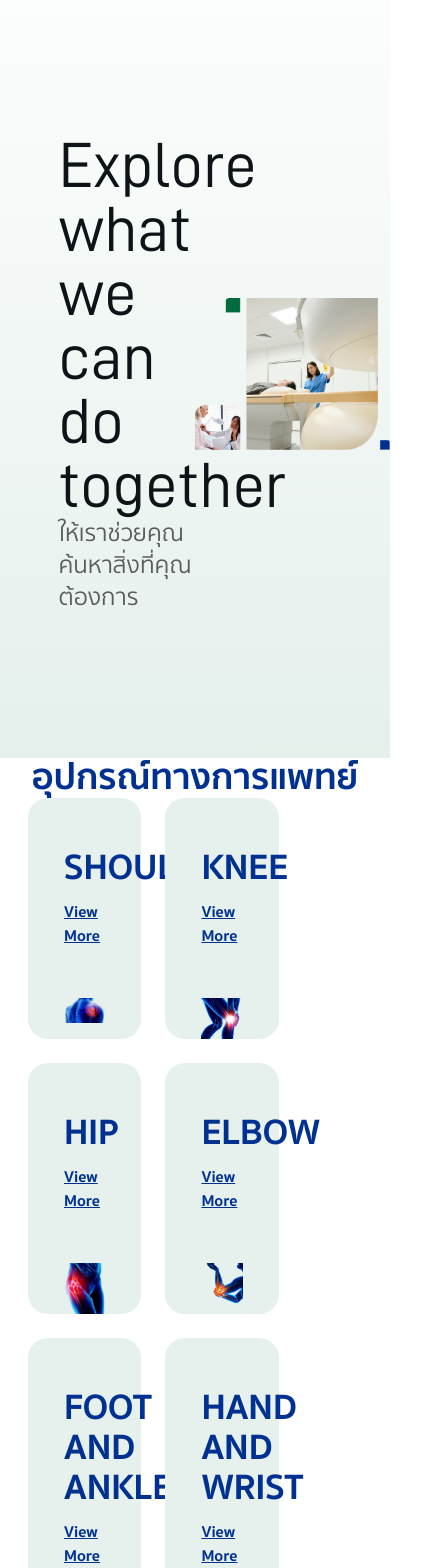
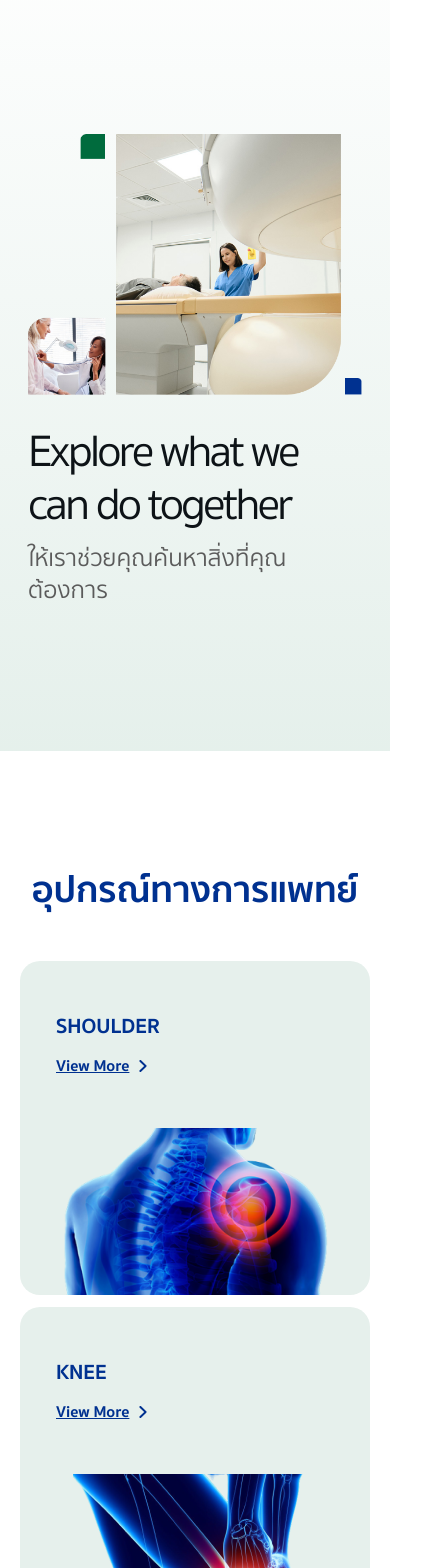
Before and after one commit to MarkSuttirak/homebakery, a React (Create React App) app: page /new-categories in a window 390 px wide. Shown: the part 80-1648 px from the top of the page, 437 px wide, since content can reach past the window. Built offline with nearby package versions, Linux system fonts and the light colour scheme.

Commit message:
meditime

```diff
--- a/src/pages/new-categories.js
+++ b/src/pages/new-categories.js
@@ -70,31 +70,31 @@ function NewCategories() {
   ];
   return (
     <main>
-      <section className="new-cat-banner py-36">
-        <div className="max-w-[1382px] mx-auto flex items-center">
-          <div className="w-[50%] pl-[15%]">
-            <h2 className="text-[#0d1317] text-[64px] leading-[64px] dDinFont">
+      <section className="new-cat-banner py-36 px-7">
+        <div className="max-w-[1382px]  mx-auto flex flex-col-reverse sm:flex-row items-center">
+          <div className="w-full xl:w-[50%] xl:pl-[15%] sm:pr-5 xl:pr-0">
+            <h2 className="text-[#0d1317] text-[45px] sm:text-[51px] xl:text-[64px] leading-[53px] xl:leading-[64px] mt-[30px] sm:mt-0  font-medium tracking-[-3px]">
               Explore what we <br /> can do together
             </h2>
-            <p className="text-[#5b5b5b] text-2xl font-medium">
+            <p className="text-[#5b5b5b] text-2xl font-medium mt-3">
               ให้เราช่วยคุณค้นหาสิ่งที่คุณต้องการ
             </p>
           </div>
-          <div className="w-[50%]">
+          <div className="w-full xl:w-[50%]">
             <img src={NewCatHeroImage} alt="" />
           </div>
         </div>
       </section>
 
-      <section>
+      <section className="my-[120px]">
         <div className="max-w-[1350px] mx-auto">
           <h2 className="text-[#003190] text-4xl font-bold text-center">
             อุปกรณ์ทางการแพทย์
           </h2>
-          <div className="flex gap-6 flex-wrap pl-7">
+          <div className="flex gap-3 xl:gap-6 flex-col sm:flex-row flex-wrap sm:pl-3 xl:pl-7 mt-[50px] xl:mt-[80px] mx-5">
             {category.map((item) => (
-              <div className="bg-[#E6F0EC] w-[31.33%] py-[50px] px-[36px] pb-[0px] rounded-[20px]">
-                <h2 className="text-[#003190] text-4xl font-semibold uppercase">
+              <div className="bg-[#E6F0EC] w-full sm:w-[31.33%] py-[50px] px-[36px] pb-[0px] rounded-[20px]">
+                <h2 className="text-[#003190] text-[21px] xl:text-4xl font-semibold uppercase">
                   {item.name}
                 </h2>
                 <a
@@ -116,7 +116,7 @@ function NewCategories() {
                   </svg>
                 </a>
                 <div className="text-center align-middle mt-[50px]">
-                    <img src={item.img} className="" alt="" />
+                    <img src={item.img} className="mx-auto" alt="" />
                 </div>
 
               </div>
```
Also changed, not shown: src/img/HallPoweredInstruments.png.
